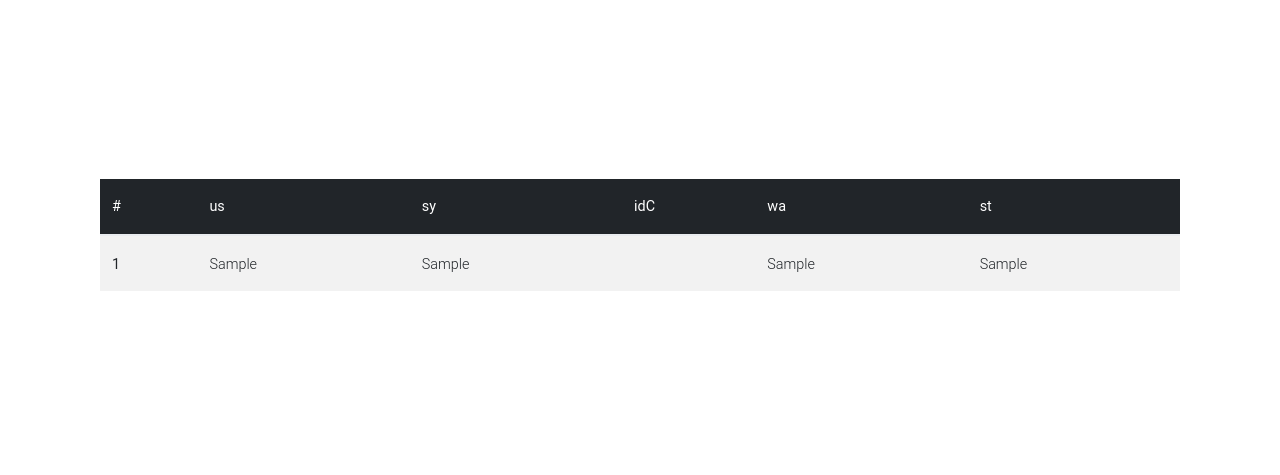
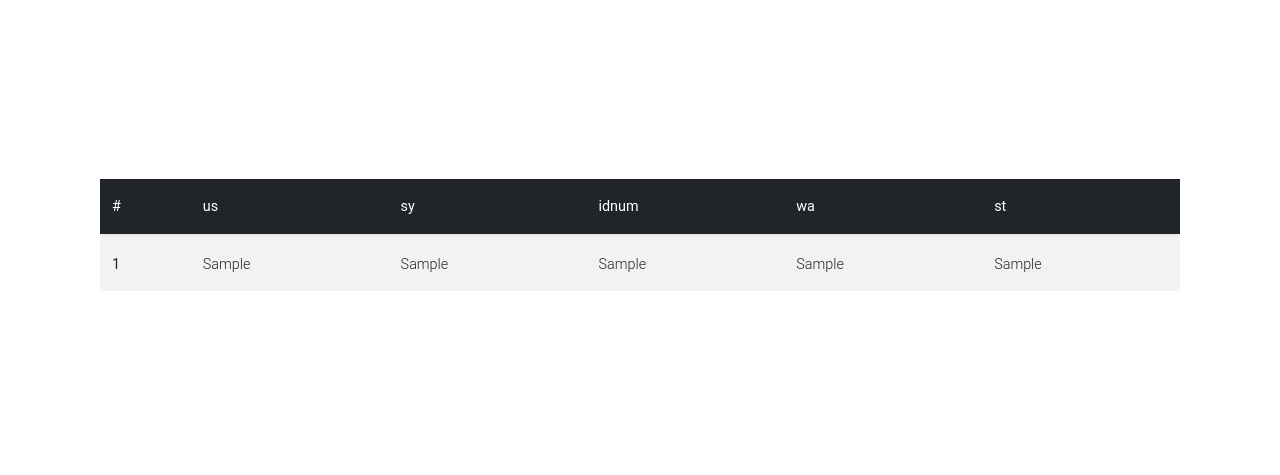
Before and after one commit to jabg97/projectredex, a Flask app: page /cpu/show in a window 1280 px wide. Shown: the part 213-688 px from the top of the page. Run offline with Flask 2, Linux system fonts and the light colour scheme; tables that the repository leaves empty hold one stand-in row (values such as "Sample post"); some libraries are stand-ins or nearby versions; some web fonts are replaced.

Commit message:
first commit

```diff
--- a/app.py
+++ b/app.py
@@ -111,7 +111,7 @@ def soShow():
     return render_template('so.html',so = so)
 
 @app.route('/so/update/<string:kernel>/<string:release>/<string:nodename>/<string:kernelv>/<string:machine>/<string:processor>/<string:so>/<string:hardware>')
-def soUpdate(kernel,release,nodename,kernelv,machine,processor,so,hardware):
+def soUpdate(kernel,release,nodename,kernelv,machine,processor,nso,hardware):
     so = So.query.filter(So.id_so == 1).one()
     so.kernel = kernel
     so.release = release
@@ -119,7 +119,7 @@ def soUpdate(kernel,release,nodename,kernelv,machine,processor,so,hardware):
     so.kernelv = kernelv
     so.machine = machine
     so.processor = processor
-    so.so = so
+    so.so = nso
     so.hardware = hardware
     db.session.commit()
     return "SO MODIFICADO"
--- a/templates/cpu.html
+++ b/templates/cpu.html
@@ -44,7 +44,7 @@
                 <th>#</th>
                 <th>us</th>
                 <th>sy</th>
-                <th>idC</th>
+                <th>idnum</th>
                 <th>wa</th>
                 <th>st</th>
               </tr>
@@ -54,7 +54,7 @@
                         <th scope="row">{{ cpu.id_Cpu }}</th>
                         <td>{{ cpu.us }}</td>
                         <td>{{ cpu.sy }}</td>
-                        <td>{{ cpu.idC }}</td>
+                        <td>{{ cpu.idnum }}</td>
                         <td>{{ cpu.wa }}</td>
                         <td>{{ cpu.st }}</</td>
                     </tr>
```
